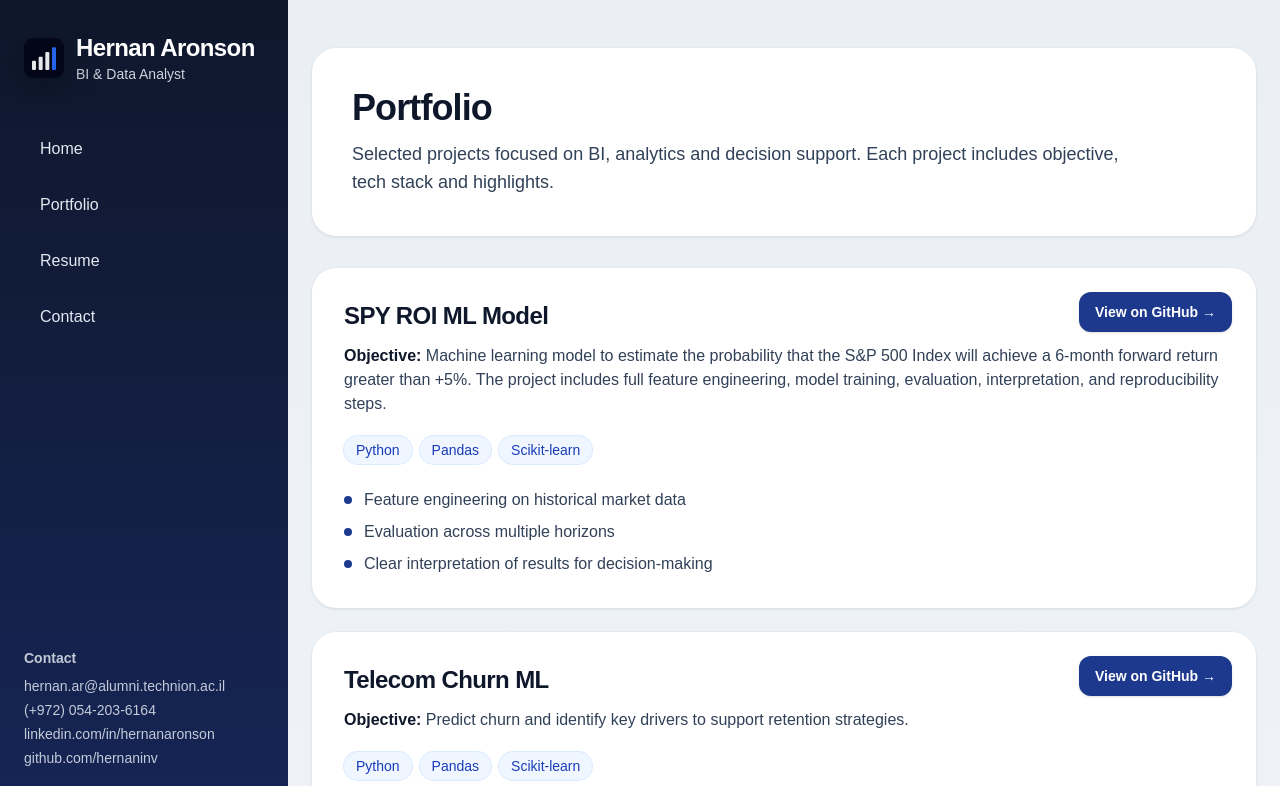
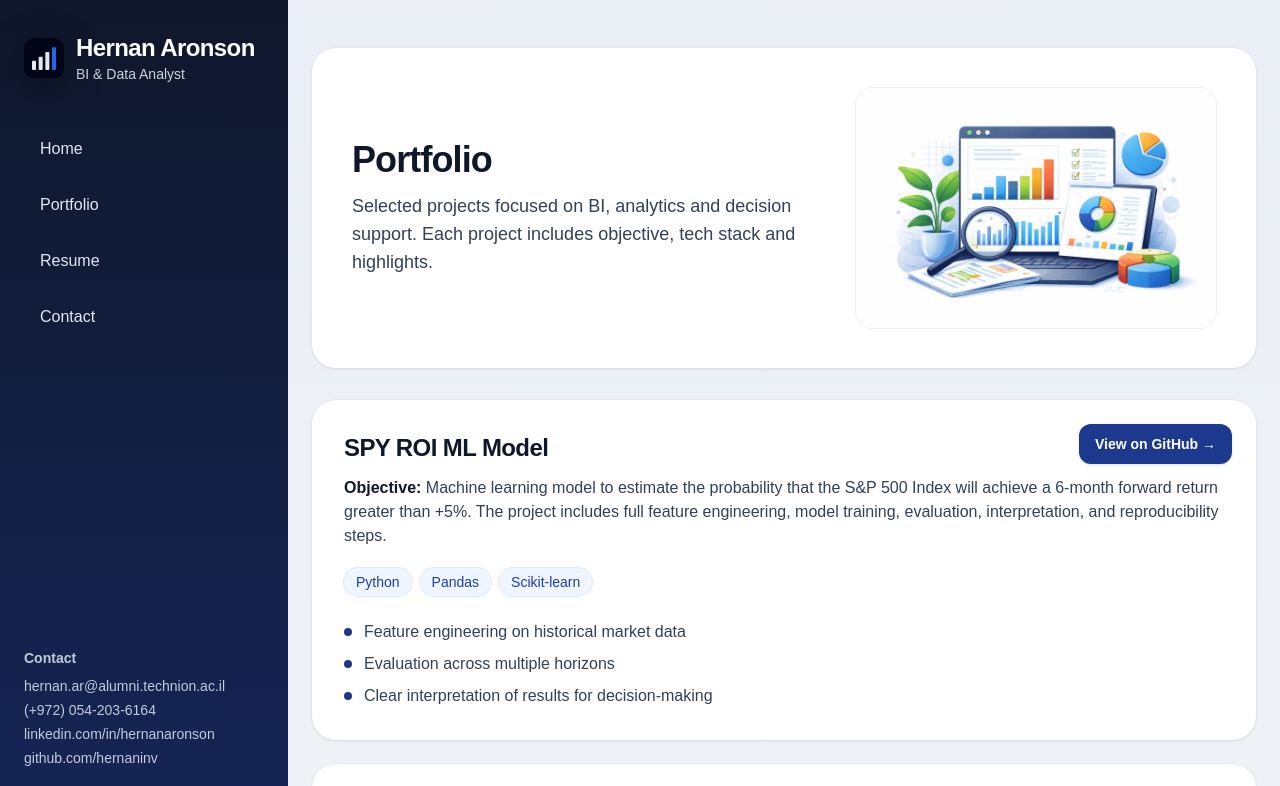
Before and after one commit to hernaninv/hernan-portfolio, a Next.js app: page /portfolio in a window 1280 px wide. Shown: the top 786 px of the page. Built offline with nearby package versions, Linux system fonts and the light colour scheme.

Commit message:
Update Photo in Home

```diff
--- a/app/portfolio/page.tsx
+++ b/app/portfolio/page.tsx
@@ -1,3 +1,5 @@
+import Image from "next/image";
+
 const PrimaryButton =
   "inline-flex items-center justify-center rounded-xl bg-blue-900 px-4 py-2.5 text-sm font-semibold text-white shadow-sm hover:bg-blue-800 transition";
 
@@ -62,6 +64,9 @@ export default function PortfolioPage() {
   return (
     <div className="space-y-8">
       <header className="rounded-3xl bg-white p-10 shadow-sm ring-1 ring-slate-200/60">
+        <div className="grid gap-8 lg:grid-cols-[1fr_360px] lg:items-center">
+          {/* Texto */}
+          <div>
             <h1 className="text-4xl font-semibold tracking-tight text-slate-900">
               Portfolio
             </h1>
@@ -69,6 +74,20 @@ export default function PortfolioPage() {
               Selected projects focused on BI, analytics and decision support. Each
               project includes objective, tech stack and highlights.
             </p>
+          </div>
+
+          {/* Imagen */}
+          <div className="relative overflow-hidden rounded-2xl ring-1 ring-slate-200/60">
+            <Image
+              src="/images/portfolio/portfolio-hero.png"
+              alt="Analytics dashboards and charts illustration"
+              width={720}
+              height={420}
+              className="h-auto w-full"
+              priority
+            />
+          </div>
+        </div>
       </header>
 
       <div className="grid gap-6">
```
Also changed, not shown: public/images/hernan060126.png (added), public/images/portfolio/portfolio-hero.png (added). Lines whose indentation alone changed are shown as unchanged.
